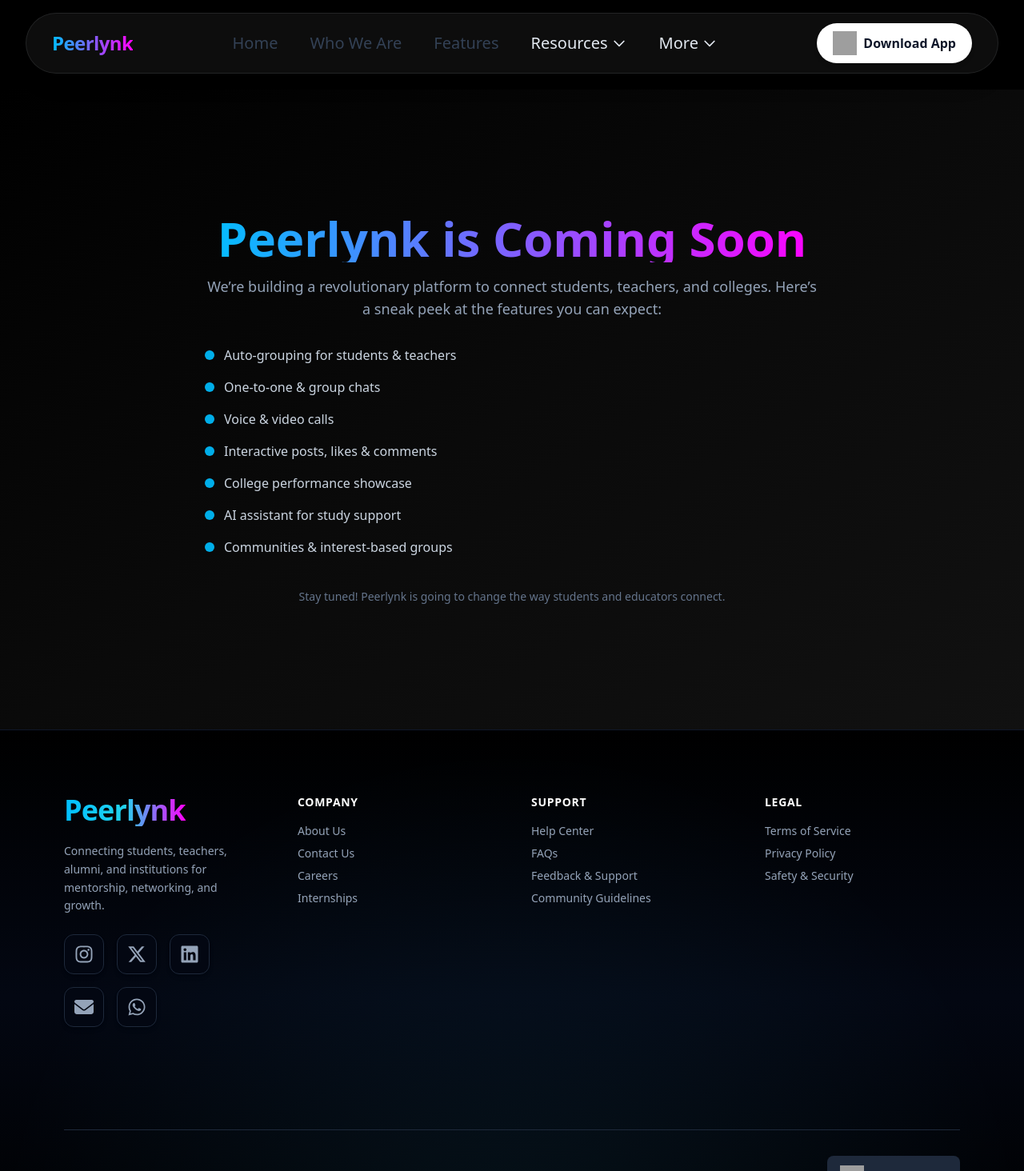
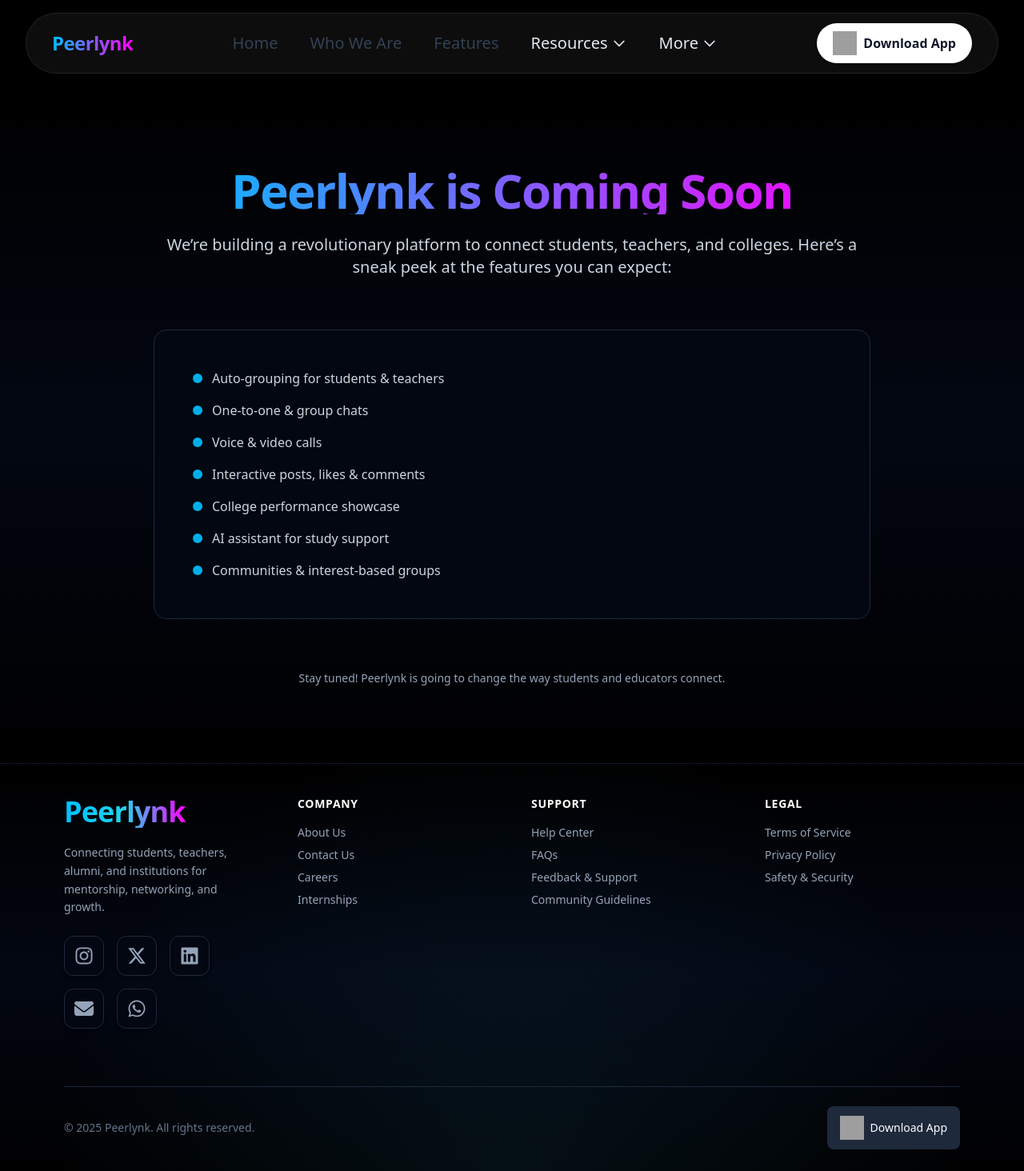
Before and after one commit to peerlynk/peerlynk_info, a React (Vite) app: page /comming-soon in a window 1280 px wide. Shown: the top 1464 px of the page at 80% size. Built offline with nearby package versions, Linux system fonts and the light colour scheme; grey boxes are pictures that could not be loaded.

Commit message:
Updated comminsoon

```diff
--- a/components/Footer.tsx
+++ b/components/Footer.tsx
@@ -24,7 +24,7 @@ const Footer: React.FC = () => {
       {/* Background Glow */}
       <div className="absolute inset-0 bg-[radial-gradient(circle_at_bottom,rgba(56,189,248,0.08),transparent_70%)] pointer-events-none" />
 
-      <div className="relative container mx-auto px-6 sm:px-10 lg:px-20 py-20">
+      <div className="relative container mx-auto px-6 sm:px-10 lg:px-20 py-10">
         {/* Top Grid */}
         <div className="grid grid-cols-1 sm:grid-cols-2 lg:grid-cols-4 gap-12 pb-16">
           {/* Brand Section */}
@@ -159,7 +159,7 @@ const Footer: React.FC = () => {
           initial={{ opacity: 0 }}
           whileInView={{ opacity: 1 }}
           transition={{ delay: 0.5 }}
-          className="mt-16 pt-8 border-t border-slate-800 flex flex-col sm:flex-row justify-between items-center gap-4 text-sm"
+          className="mt-2 pt-6 border-t border-slate-800 flex flex-col sm:flex-row justify-between items-center gap-4 text-sm"
         >
           <p className="text-slate-500">
             &copy; {new Date().getFullYear()} Peerlynk. All rights reserved.
--- a/pages/CommingSoonPage.tsx
+++ b/pages/CommingSoonPage.tsx
@@ -12,17 +12,27 @@ const ComingSoonPage: React.FC = () => {
   ];
 
   return (
-    <section className="bg-gradient-to-br from-black via-[#0a0a0a] to-[#111] min-h-screen flex flex-col items-center justify-center text-white px-6">
-      <div className="text-center max-w-3xl">
-        <h1 className="text-5xl sm:text-6xl font-bold mb-4 bg-gradient-to-r from-brand-primary to-brand-secondary bg-clip-text text-transparent animate-fade-in-up">
+    <section className="min-h-screen bg-gradient-to-b from-black via-gray-950 to-black text-white relative overflow-hidden py-24 px-6 sm:px-10">
+      {/* Background Glows */}
+      <div className="absolute inset-0 -z-10">
+        <div className="absolute top-32 left-1/4 w-96 h-96 bg-brand-primary/10 blur-3xl rounded-full" />
+        <div className="absolute bottom-32 right-1/4 w-96 h-96 bg-brand-secondary/10 blur-3xl rounded-full" />
+      </div>
+
+      <div className="container mx-auto max-w-4xl text-center">
+        {/* Header */}
+        <header className="animate-fade-in-up">
+          <h1 className="text-4xl sm:text-5xl lg:text-6xl font-extrabold tracking-tight bg-gradient-to-r from-brand-primary to-brand-secondary text-transparent bg-clip-text">
             Peerlynk is Coming Soon
           </h1>
-        <p className="text-slate-400 text-lg mb-8 animate-fade-in-up delay-100">
+          <p className="mt-6 text-lg sm:text-xl text-slate-300 leading-relaxed">
             We’re building a revolutionary platform to connect students, teachers, and colleges. Here’s a sneak peek at the features you can expect:
           </p>
+        </header>
 
-        {/* Feature list */}
-        <ul className="space-y-4 text-left text-slate-300 mb-10 animate-fade-in-up delay-200">
+        {/* Feature List */}
+        <div className="mt-16 animate-fade-in-up p-8 sm:p-12 rounded-2xl bg-gray-950 border border-slate-800 hover:border-brand-primary/40 hover:shadow-lg hover:shadow-brand-primary/10 transition-all duration-300">
+          <ul className="space-y-4 text-left text-slate-300">
             {upcomingFeatures.map((feature, index) => (
               <li key={index} className="flex items-center gap-3">
                 <span className="inline-block w-3 h-3 bg-brand-primary rounded-full animate-pulse"></span>
@@ -30,10 +40,14 @@ const ComingSoonPage: React.FC = () => {
               </li>
             ))}
           </ul>
+        </div>
 
-        <p className="text-slate-500 mt-8 text-sm animate-fade-in-up delay-400">
+        {/* Footer Info */}
+        <footer className="mt-16 animate-fade-in-up text-slate-400">
+          <p className="mt-6 text-center text-slate-400 text-sm">
             Stay tuned! Peerlynk is going to change the way students and educators connect.
           </p>
+        </footer>
       </div>
 
       {/* Tailwind animation keyframes */}
@@ -52,10 +66,6 @@ const ComingSoonPage: React.FC = () => {
           .animate-fade-in-up {
             animation: fadeInUp 0.6s ease forwards;
           }
-          .animate-fade-in-up.delay-100 { animation-delay: 100ms; }
-          .animate-fade-in-up.delay-200 { animation-delay: 200ms; }
-          .animate-fade-in-up.delay-300 { animation-delay: 300ms; }
-          .animate-fade-in-up.delay-400 { animation-delay: 400ms; }
         `}
       </style>
     </section>
```
Lines whose indentation alone changed are shown as unchanged.
